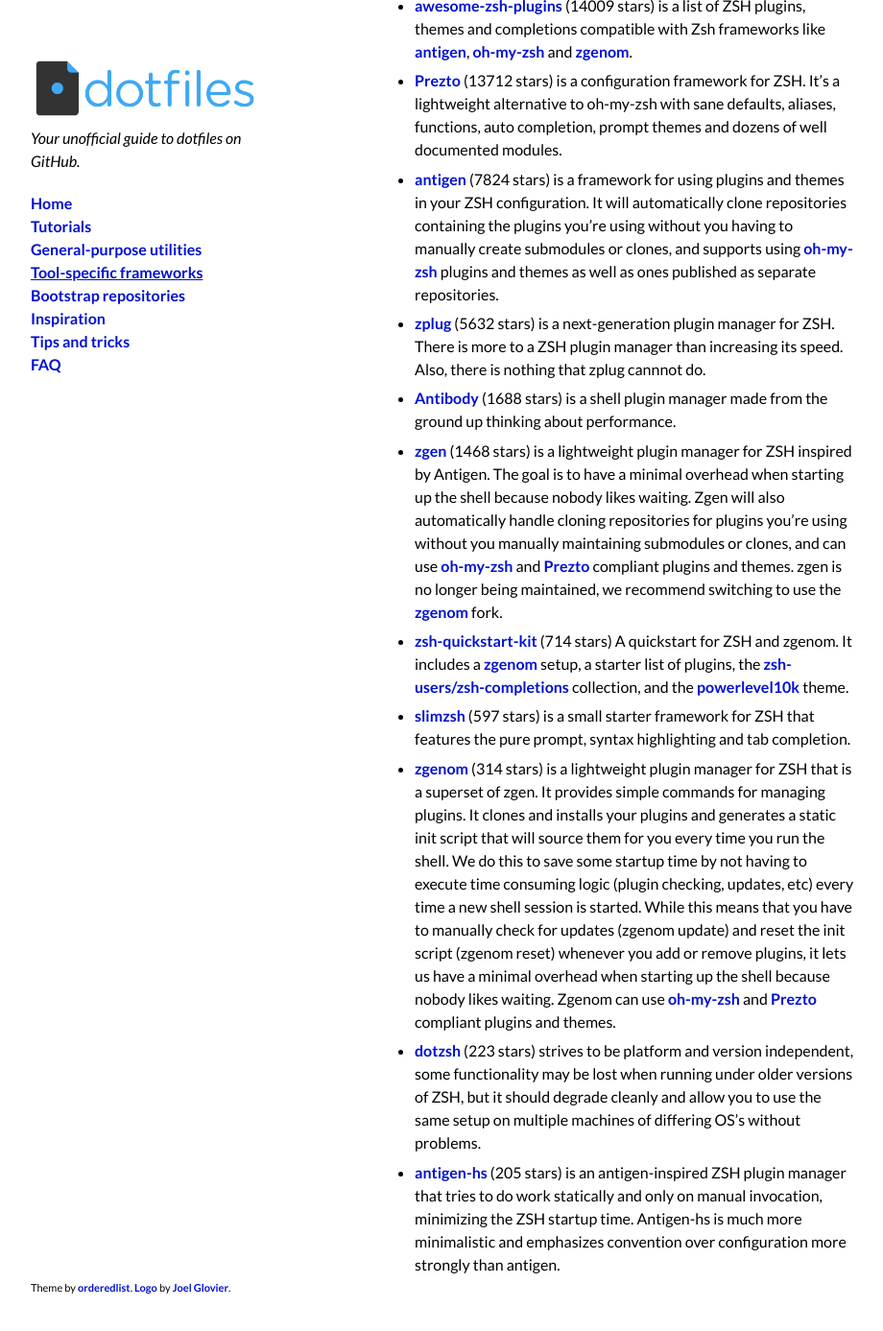
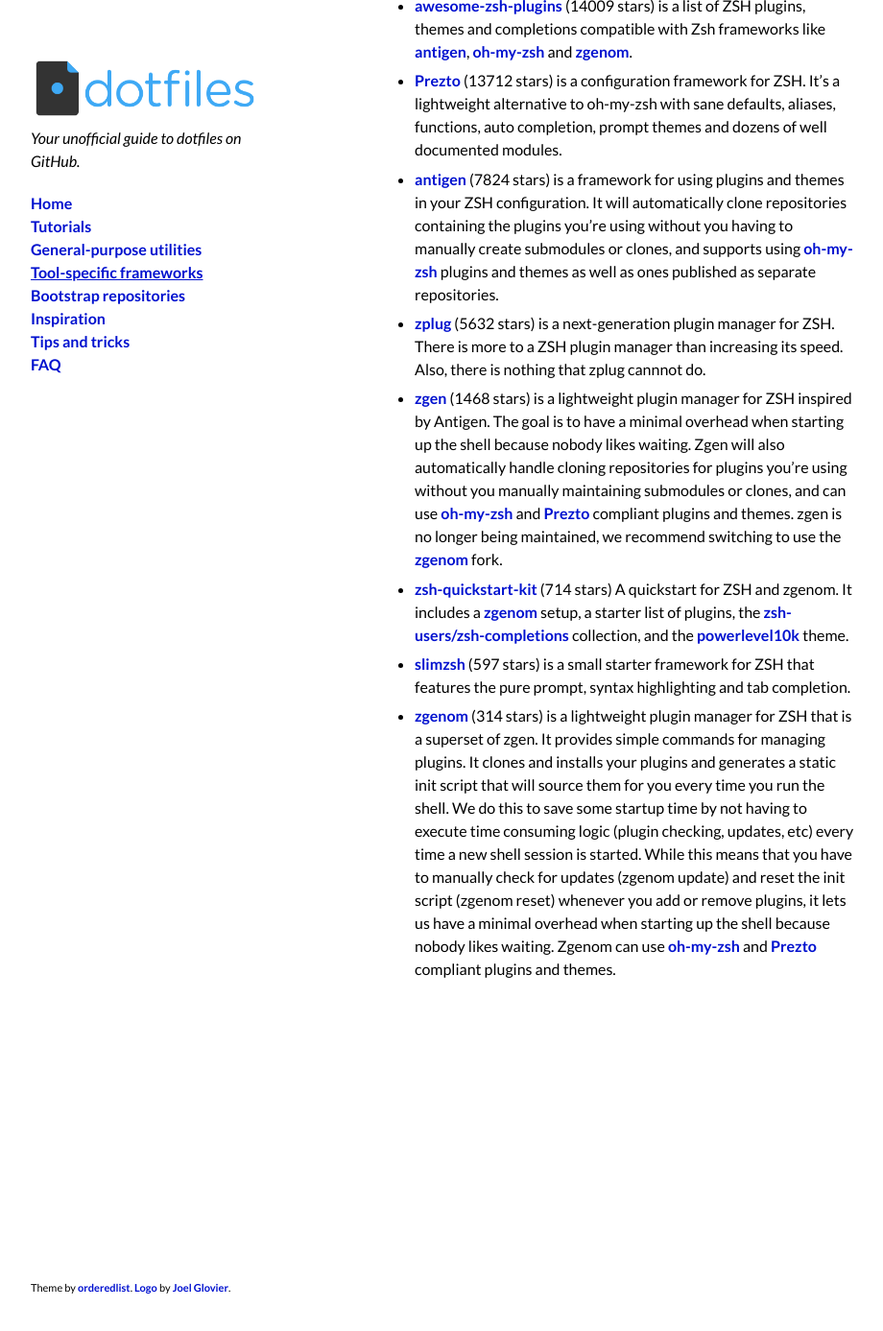
Before and after one commit to dotfiles/dotfiles.github.com, a Jekyll site: the page built from frameworks.md, in a window 1280 px wide and 1400 px high, scrolled down 1835 px. Shown: the top 1387 px of the window at 96% size, without its empty margins (178-1098 px from the left). Built offline with Jekyll 4.4.1, drawn with Linux system fonts in a browser that asks for light colours; comment, search, counter and statistics services are not loaded.

Commit message:
Remove unmaintained and archived Zsh projects
Signed-off-by: Edwin Kofler <edwin@kofler.dev>

```diff
--- a/_data/frameworks.yml
+++ b/_data/frameworks.yml
@@ -41,23 +41,6 @@
   subcategory: Fish
   url: https://github.com/oh-my-fish/oh-my-fish
 - category: Shell
-  forks: 65
-  name: Antibody
-  notes: is a shell plugin manager made from the ground up thinking about performance.
-  stars: 1688
-  subcategory: ZSH
-  url: https://github.com/getantibody/antibody
-- category: Shell
-  forks: 21
-  name: antigen-hs
-  notes: is an antigen-inspired ZSH plugin manager that tries to do work statically
-    and only on manual invocation, minimizing the ZSH startup time. Antigen-hs is
-    much more minimalistic and emphasizes convention over configuration more strongly
-    than antigen.
-  stars: 205
-  subcategory: ZSH
-  url: https://github.com/Tarrasch/antigen-hs
-- category: Shell
   forks: 297
   name: antigen
   notes: is a framework for using plugins and themes in your ZSH configuration. It
@@ -67,16 +50,6 @@
   stars: 7824
   subcategory: ZSH
   url: https://github.com/zsh-users/antigen
-- category: Shell
-  forks: 37
-  name: dotzsh
-  notes: strives to be platform and version independent, some functionality may be
-    lost when running under older versions of ZSH, but it should degrade cleanly and
-    allow you to use the same setup on multiple machines of differing OS's without
-    problems.
-  stars: 223
-  subcategory: ZSH
-  url: https://github.com/dotphiles/dotzsh
 - category: Shell
   forks: 25821
   name: oh-my-zsh
```
